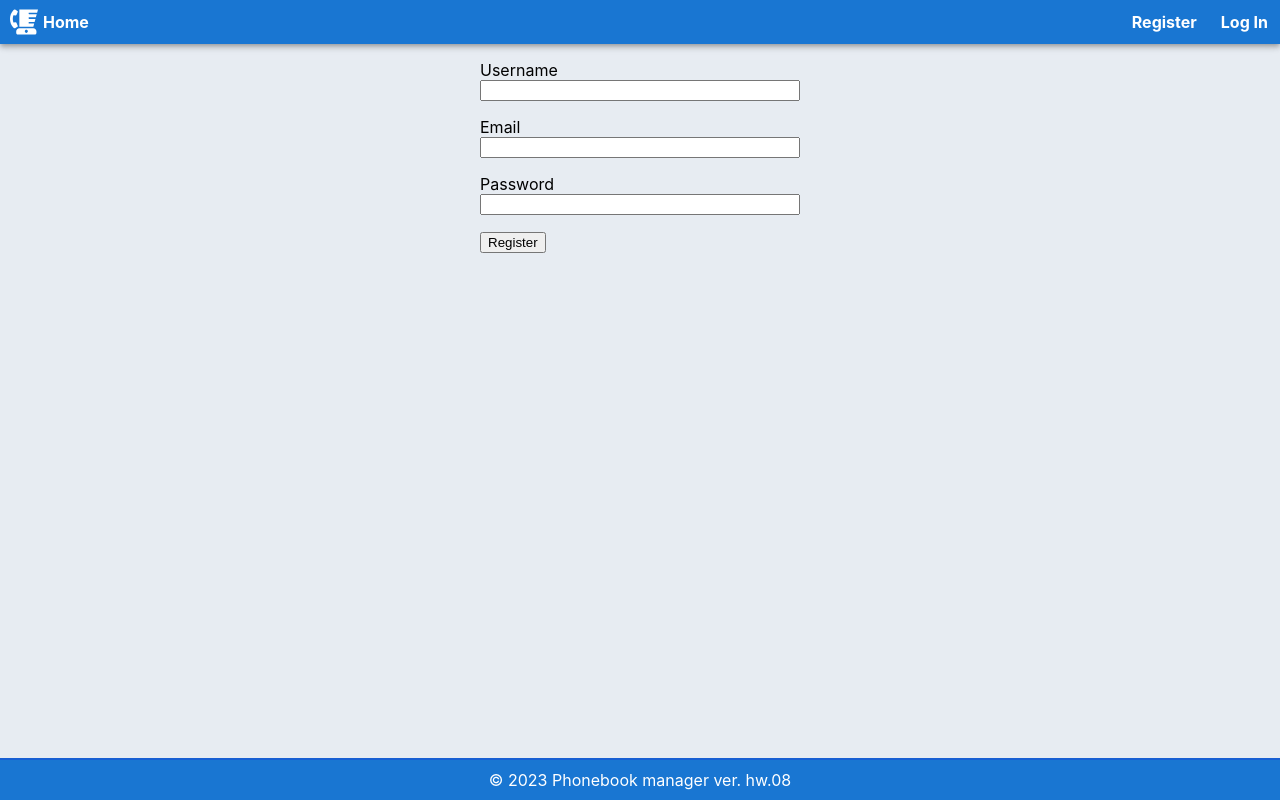
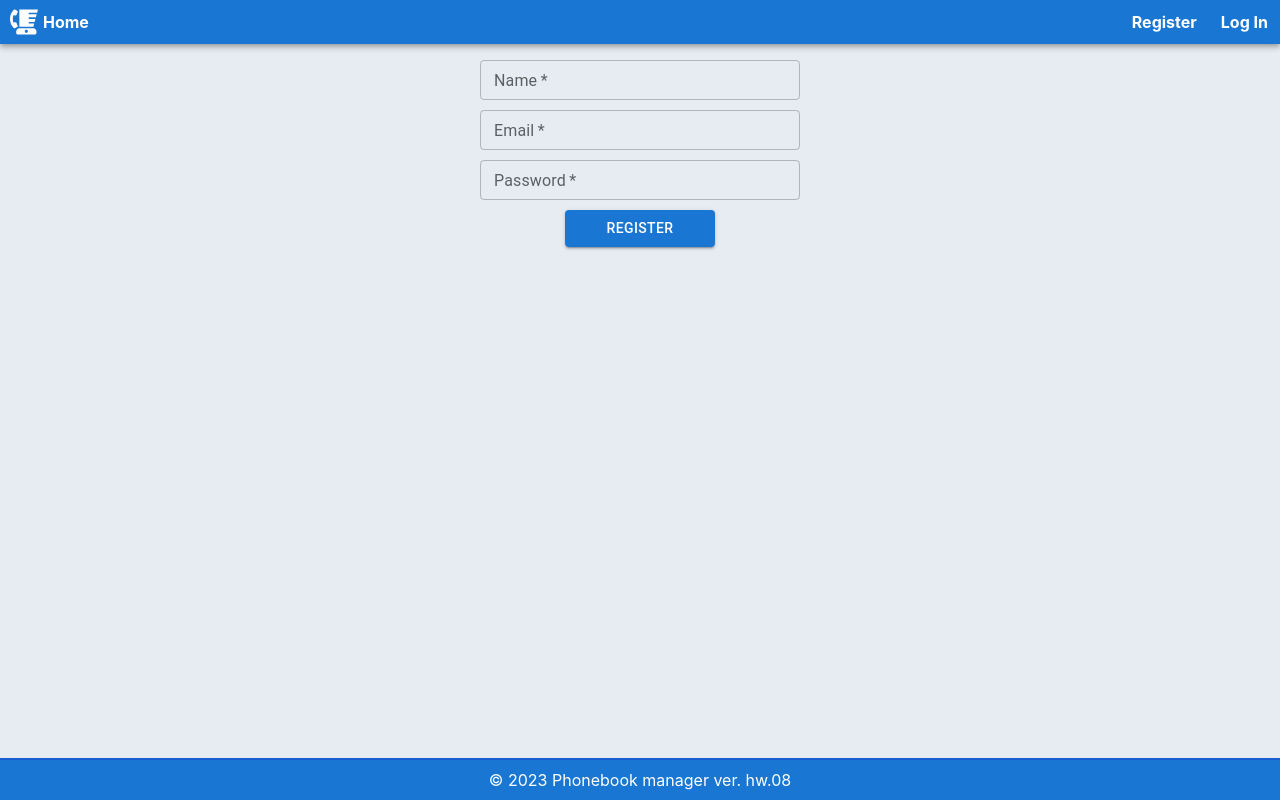
Before and after one commit to IgorMushk/goit-react-hw-08-phonebook, a React (Create React App) app: page /goit-react-hw-08-phonebook/register in a window 1280 px wide. Built offline with nearby package versions, Linux system fonts and the light colour scheme.

Commit message:
upd styles  button Logout + Login +Logout

```diff
--- a/src/components/LoginForm/LoginForm.js
+++ b/src/components/LoginForm/LoginForm.js
@@ -1,5 +1,7 @@
 import { useDispatch } from 'react-redux';
 import { logIn } from 'redux/auth/operations';
+import Button from '@mui/material/Button';
+import { TextField } from '@mui/material';
 import css from './LoginForm.module.css';
 
 export const LoginForm = () => {
@@ -19,15 +21,40 @@ export const LoginForm = () => {
 
   return (
     <form className={css.form} onSubmit={handleSubmit} autoComplete="off">
-      <label className={css.label}>
-        Email
-        <input type="email" name="email" required/>
-      </label>
-      <label className={css.label}>
-        Password
-        <input type="password" name="password" required/>
-      </label>
-      <button type="submit">Log In</button>
+      <TextField
+        id="email-basic"
+        label="Email"
+        size="small"
+        type="email"
+        name="email"
+        required
+      />
+      <TextField
+        id="password-basic"
+        label="Password"
+        size="small"
+        type="password"
+        name="password"
+        required
+      />
+      <Button
+        variant="contained"
+        type="submit"
+        style={{ width: '150px', margin: '0 auto' }}
+      >
+        Log In
+      </Button>
     </form>
+    // <form className={css.form} onSubmit={handleSubmit} autoComplete="off">
+    //   <label className={css.label}>
+    //     Email
+    //     <input type="email" name="email" required/>
+    //   </label>
+    //   <label className={css.label}>
+    //     Password
+    //     <input type="password" name="password" required/>
+    //   </label>
+    //   <button type="submit">Log In</button>
+    // </form>
   );
 };
--- a/src/components/LoginForm/LoginForm.module.css
+++ b/src/components/LoginForm/LoginForm.module.css
@@ -1,5 +1,8 @@
 .form {
     width: 320px;
+    display: flex;
+    flex-direction: column;
+    gap: 10px;
   }
 
   .label {
--- a/src/components/RegisterForm/RegisterForm.js
+++ b/src/components/RegisterForm/RegisterForm.js
@@ -1,5 +1,7 @@
 import { useDispatch } from 'react-redux';
 import { register } from 'redux/auth/operations';
+import Button from '@mui/material/Button';
+import { TextField } from '@mui/material';
 import css from './RegisterForm.module.css';
 
 export const RegisterForm = () => {
@@ -20,19 +22,52 @@ export const RegisterForm = () => {
 
   return (
     <form className={css.form} onSubmit={handleSubmit} autoComplete="off">
-      <label className={css.label}>
-        Username
-        <input type="text" name="name" required />
-      </label>
-      <label className={css.label}>
-        Email
-        <input type="email" name="email" required />
-      </label>
-      <label className={css.label}>
-        Password
-        <input type="password" name="password" required />
-      </label>
-      <button type="submit">Register</button>
+        <TextField
+        id="name-basic"
+        label="Name"
+        size="small"
+        type="text"
+        name="name"
+        required
+      />
+      <TextField
+        id="email-basic"
+        label="Email"
+        size="small"
+        type="email"
+        name="email"
+        required
+      />
+      <TextField
+        id="password-basic"
+        label="Password"
+        size="small"
+        type="password"
+        name="password"
+        required
+      />
+      <Button
+        variant="contained"
+        type="submit"
+        style={{ width: '150px', margin: '0 auto' }}
+      >
+        Register
+      </Button>
     </form>
+    // <form className={css.form} onSubmit={handleSubmit} autoComplete="off">
+    //   <label className={css.label}>
+    //     Username
+    //     <input type="text" name="name" required />
+    //   </label>
+    //   <label className={css.label}>
+    //     Email
+    //     <input type="email" name="email" required />
+    //   </label>
+    //   <label className={css.label}>
+    //     Password
+    //     <input type="password" name="password" required />
+    //   </label>
+    //   <button type="submit">Register</button>
+    // </form>
   );
 };
--- a/src/components/RegisterForm/RegisterForm.module.css
+++ b/src/components/RegisterForm/RegisterForm.module.css
@@ -1,5 +1,8 @@
 .form {
     width: 320px;
+    display: flex;
+    flex-direction: column;
+    gap: 10px;
   }
 
   .label {
--- a/src/components/UserMenu/UserMenu.js
+++ b/src/components/UserMenu/UserMenu.js
@@ -3,7 +3,7 @@ import { logOut } from 'redux/auth/operations';
 import { useAuth } from 'hooks';
 // import Button from '@mui/material/Button';
 import { IconButton } from '@mui/material';
-import { RiLogoutBoxRLine } from 'react-icons/ri';
+import { RiLogoutBoxRFill } from 'react-icons/ri';
 import css from './UserMenu.module.css';
 
 export const UserMenu = () => {
@@ -26,10 +26,10 @@ export const UserMenu = () => {
           }}
           onClick={() => dispatch(logOut())}
         >
-          <RiLogoutBoxRLine />
+          <RiLogoutBoxRFill/>
         </IconButton>
     </div>
   );
 };
 
-//1976D2 - rgb(25, 118, 210)
+//1976D2 - rgb(25, 118, 210) RiLogoutBoxRLine
```
